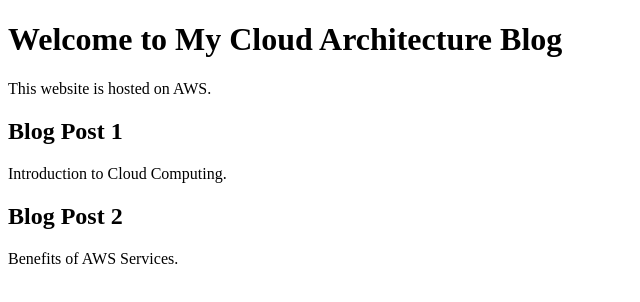
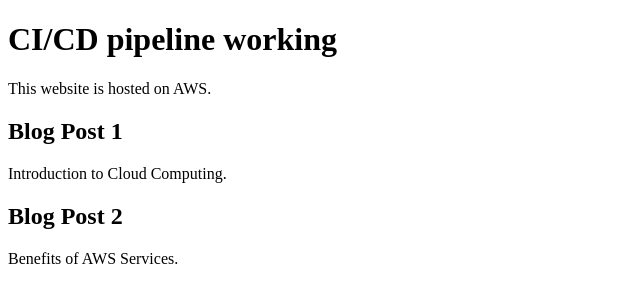
Before and after one commit to suryansh892005/cloud-blog, a plain HTML site: page index.html in a window 1280 px wide. Shown: the whole page, without its empty margins (0-640 px from the left). Drawn offline with Linux system fonts and the light colour scheme.

Commit message:
Update index.html

```diff
--- a/index.html
+++ b/index.html
@@ -4,7 +4,7 @@
     <title>Cloud Architecture Blog</title>
 </head>
 <body>
-    <h1>Welcome to My Cloud Architecture Blog</h1>
+    <h1>CI/CD pipeline working</h1>
 
     <p>This website is hosted on AWS.</p>
 
```
